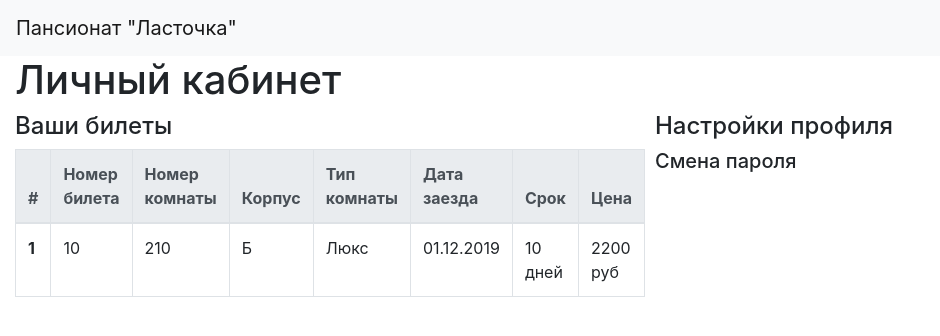
After one commit to N0mi/databaseKurs, a Flask app: template flask-website/templates/personalArea.html in a window 1280 px wide. The commit adds this page. Shown: the top 336 px of the page, without its empty margins (0-940 px from the left). Run offline with Flask 2, Linux system fonts and the light colour scheme; the template is opened without the code that fills it, so the values that code supplies are empty; some libraries are stand-ins or nearby versions.

Commit message:
Add personalArea template

```diff
--- /dev/null
+++ b/flask-website/templates/personalArea.html
@@ -0,0 +1,64 @@
+<!DOCTYPE html>
+<html>
+<head>
+	<link rel="stylesheet" href="https://stackpath.bootstrapcdn.com/bootstrap/4.3.1/css/bootstrap.min.css" integrity="sha384-ggOyR0iXCbMQv3Xipma34MD+dH/1fQ784/j6cY/iJTQUOhcWr7x9JvoRxT2MZw1T" crossorigin="anonymous">
+	<nav class="navbar navbar-expand-lg navbar-light bg-light">
+		<a class="navbar-brand" href="#">Пансионат "Ласточка"</a>
+		<button class="navbar-toggler" type="button" data-toggle="collapse" data-target="#navbarText" aria-controls="navbarText" aria-expanded="false" aria-label="Toggle navigation">
+				<span class="navbar-toggler-icon"></span>
+			  </button>
+			  <div class="collapse navbar-collapse" id="navbarText">
+				<ul class="navbar-nav mr-auto">
+				  <!--Строки в шапку-->
+				</ul>
+
+			  </div>
+	</nav>
+	<title>Авторизиция</title>
+</head>
+<body>
+	<div class="container-fluid">
+		<h1>Личный кабинет</h1>
+		<div class="row">
+			<div class="col-6">
+				<h4>Ваши билеты</h4>
+				<table class="table table-bordered">
+					<thead class="thead-light">
+					<tr>
+						<th scope="col">#</th>
+						<th scope="col">Номер билета</th>
+						<th scope="col">Номер комнаты</th>
+						<th scope="col">Корпус</th>
+						<th scope="col">Тип комнаты</th>
+						<th scope="col">Дата заезда</th>
+						<th scope="col">Срок</th>
+						<th scope="col">Цена</th>
+					</tr>
+					</thead>
+					<tbody>
+					<tr>
+						<th scope="row">1</th>
+						<td>10</td>
+						<td>210</td>
+						<td>Б</td>
+						<td>Люкс</td>
+						<td>01.12.2019</td>
+						<td>10 дней</td>
+						<td>2200 руб</td>
+
+					</tr>
+					</tbody>
+				</table>
+			</div>
+			<div class="col-6">
+				<h4>Настройки профиля</h4>
+				<h5>Смена пароля</h5>
+			</div>
+		</div>
+	</div>
+
+	<script src="https://code.jquery.com/jquery-3.3.1.slim.min.js" integrity="sha384-q8i/X+965DzO0rT7abK41JStQIAqVgRVzpbzo5smXKp4YfRvH+8abtTE1Pi6jizo" crossorigin="anonymous"></script>
+	<script src="https://cdnjs.cloudflare.com/ajax/libs/popper.js/1.14.7/umd/popper.min.js" integrity="sha384-UO2eT0CpHqdSJQ6hJty5KVphtPhzWj9WO1clHTMGa3JDZwrnQq4sF86dIHNDz0W1" crossorigin="anonymous"></script>
+	<script src="https://stackpath.bootstrapcdn.com/bootstrap/4.3.1/js/bootstrap.min.js" integrity="sha384-JjSmVgyd0p3pXB1rRibZUAYoIIy6OrQ6VrjIEaFf/nJGzIxFDsf4x0xIM+B07jRM" crossorigin="anonymous"></script>
+</body>
+</html>
```
Also changed, not shown: flask-website/templates/adminPanel.html (+12 -4 lines).
